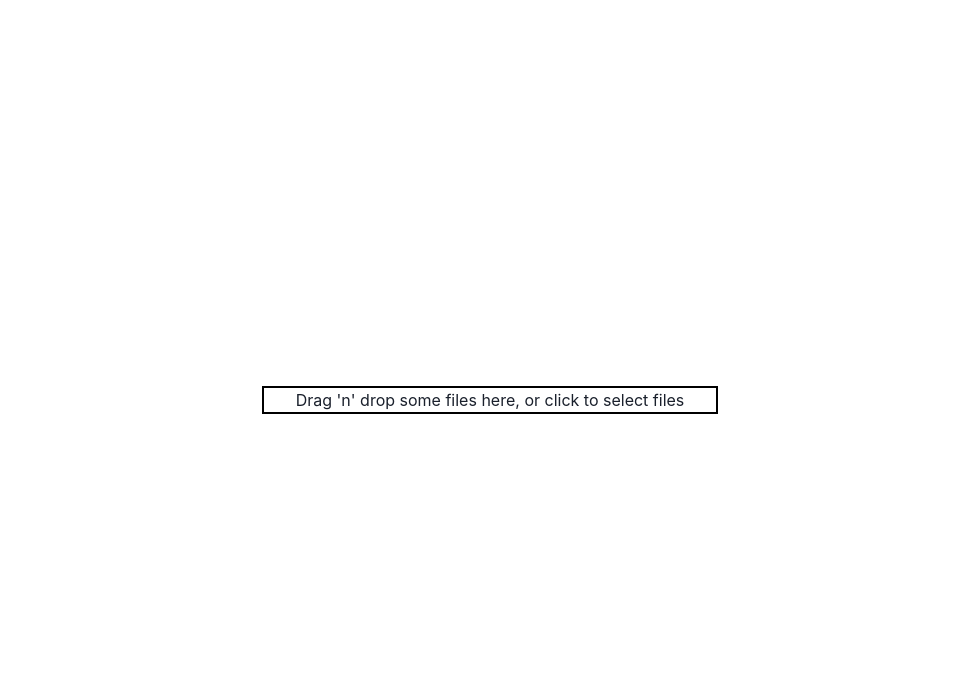
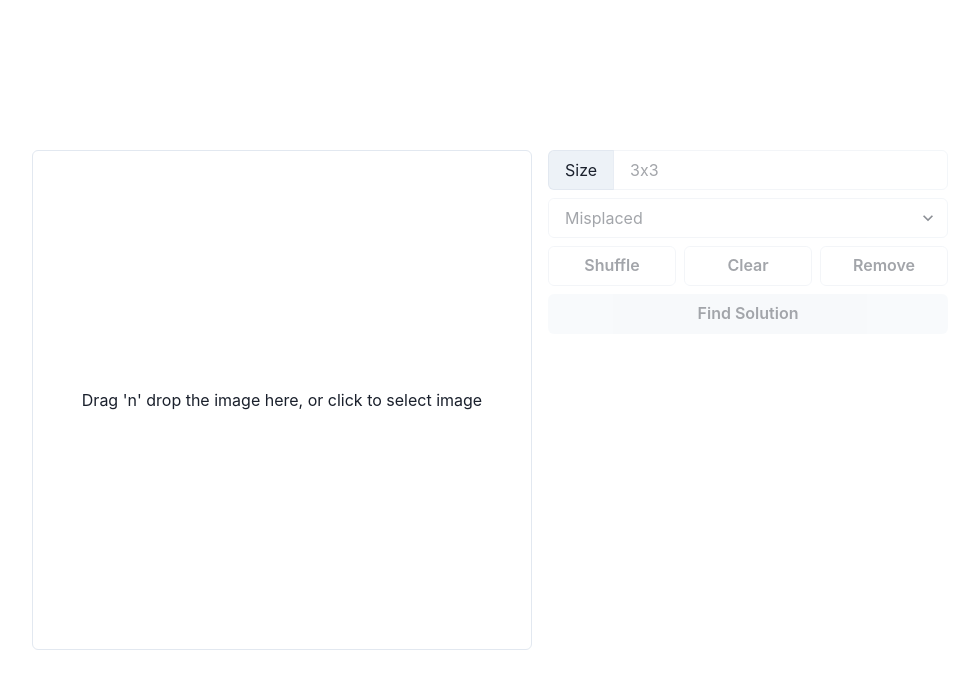
Before and after one commit to 1cedrus/aStar, a React (Vite) app: page / in a window 1280 px wide. Shown: the top 688 px of the page, without its empty margins (150-1114 px from the left). Built offline with nearby package versions, Linux system fonts and the light colour scheme.

Commit message:
Add aStar algorithm 🚀

```diff
--- a/package.json
+++ b/package.json
@@ -10,13 +10,15 @@
   },
   "dependencies": {
     "@chakra-ui/react": "^2.8.2",
+    "@datastructures-js/priority-queue": "^6.3.1",
     "@emotion/react": "^11.11.4",
     "@emotion/styled": "^11.11.5",
     "framer-motion": "^11.1.7",
     "prettier": "^3.2.5",
     "react": "^18.2.0",
     "react-dom": "^18.2.0",
-    "react-dropzone": "^14.2.3"
+    "react-dropzone": "^14.2.3",
+    "react-toastify": "^10.0.5"
   },
   "devDependencies": {
     "@types/react": "^18.2.66",
--- a/src/App.tsx
+++ b/src/App.tsx
@@ -1,18 +1,13 @@
 import { Flex } from '@chakra-ui/react';
-import Dropzone from '@/components/Dropzone.tsx';
-import { useState } from 'react';
 import Puzzle from '@/components/Puzzle.tsx';
+import { ToastContainer } from 'react-toastify';
+import 'react-toastify/dist/ReactToastify.css';
 
 function App() {
-  const [image, setImage] = useState<string>('');
-
-  const handleDrop = (imageURL: string) => {
-    setImage(imageURL);
-  };
-
   return (
     <Flex h='100vh' w='full' justify='center' align='center'>
-      {image ? <Puzzle imageURL={image} /> : <Dropzone onChange={handleDrop} />}
+      <Puzzle />
+      <ToastContainer />
     </Flex>
   );
 }
--- a/src/components/Dropzone.tsx
+++ b/src/components/Dropzone.tsx
@@ -1,6 +1,6 @@
 import { useCallback } from 'react';
 import { useDropzone } from 'react-dropzone';
-import { Box } from '@chakra-ui/react';
+import { Flex } from '@chakra-ui/react';
 import { Props } from '@/types.ts';
 
 interface DropzoneProps extends Props {
@@ -23,9 +23,19 @@ export default function Dropzone({ onChange }: DropzoneProps) {
   const { getRootProps, getInputProps, isDragActive } = useDropzone({ onDrop, multiple: false });
 
   return (
-    <Box {...getRootProps()} border='2px solid black' px={8} cursor='pointer'>
+    <Flex
+      {...getRootProps()}
+      height='500px'
+      width='500px'
+      borderRadius={6}
+      border='1px solid'
+      borderColor='chakra-border-color'
+      overflow='hidden'
+      cursor='pointer'
+      justify='center'
+      align='center'>
       <input {...getInputProps({ accept: 'image/*' })} />
-      {isDragActive ? <p>Drop the files here ...</p> : <p>Drag 'n' drop some files here, or click to select files</p>}
-    </Box>
+      {isDragActive ? <p>Drop the image here ...</p> : <p>Drag 'n' drop the image here, or click to select image</p>}
+    </Flex>
   );
 }
--- a/src/components/Puzzle.tsx
+++ b/src/components/Puzzle.tsx
@@ -1,6 +1,36 @@
-import { Props } from '@/types.ts';
+import { Heuristic, SolutionInfo } from '@/types.ts';
 import { useEffect, useState } from 'react';
-import { Box, Flex, Input, InputGroup, InputLeftAddon } from '@chakra-ui/react';
+import { Box, Button, Flex, Input, InputGroup, InputLeftAddon, Select } from '@chakra-ui/react';
+import Dropzone from '@/components/Dropzone.tsx';
+import { toast } from 'react-toastify';
+import { misplaced } from '@/utils/heuristics.ts';
+
+function getMoveDir(move: number[], pieces: number[], columns: number) {
+  const indexOfCursor = pieces.indexOf(0);
+  const newIndexOfCursor = move.indexOf(0);
+
+  if (newIndexOfCursor - indexOfCursor === 1) return Direction.RIGHT;
+  else if (newIndexOfCursor - indexOfCursor === -1) return Direction.LEFT;
+  else if (newIndexOfCursor - indexOfCursor === columns) return Direction.DOWN;
+  else return Direction.UP;
+}
+
+function isSolvable(state: number[]) {
+  let inversions = 0;
+
+  for (let i = 0; i < state.length; i++) {
+    if (!state[i]) continue;
+    for (let j = i + 1; j < state.length; j++) {
+      if (!state[j]) continue;
+
+      if (state[i] > state[j]) {
+        inversions++;
+      }
+    }
+  }
+
+  return inversions % 2 === 0;
+}
 
 enum Direction {
   UP,
@@ -9,64 +39,151 @@ enum Direction {
   RIGHT,
 }
 
-interface PuzzleProps extends Props {
-  imageURL: string;
-}
-
-export default function Puzzle({ imageURL }: PuzzleProps) {
+export default function Puzzle() {
   const [size, setSize] = useState<string>('3x3');
   const [rows, columns] = size.split('x').map((o) => parseInt(o));
   const [pieces, setPieces] = useState<number[]>([]);
+  const [heuristic, setHeuristic] = useState<Heuristic>(Heuristic.MISPLACED);
+  const [onFinding, setOnFinding] = useState(false);
+  const [solution, setSolution] = useState<SolutionInfo>();
+  const [image, setImage] = useState('');
+  const [worker, setWorker] = useState<Worker>();
+  const [solveInterval, setSolveInterval] = useState<number>();
+  const [onSolving, setOnSolving] = useState(false);
 
-  useEffect(() => {
-    if (!imageURL) return;
+  const stopFindSolution = () => {
+    if (worker) {
+      worker.terminate();
+      setOnFinding(false);
+      setWorker(undefined);
+    }
+  };
 
-    const pieces = Array.from({ length: rows * columns - 1 }, (_, i) => i + 1);
-    setPieces([...pieces, 0]);
+  const handleDrop = (imageURL: string) => {
+    setImage(imageURL);
+  };
 
+  const doSolve = (solution: number[][]) => {
+    if (!solution.length) return;
+
+    let lastMove = solution.shift()!;
+    const solveInterval = setInterval(() => {
+      if (solution.length === 0) {
+        stopSolving();
+        console.log('Done');
+      } else {
+        const move = solution.shift()!;
+
+        doMove(getMoveDir(move, lastMove, columns), lastMove);
+        lastMove = move;
+      }
+    }, 1000);
+
+    setSolveInterval(solveInterval);
+  };
+
+  const stopSolving = () => {
+    clearInterval(solveInterval);
+    setSolveInterval(undefined);
+  };
+
+  const findSolution = () => {
+    setOnFinding(true);
+    const startTime = Date.now();
+
+    const worker = new Worker(new URL('../utils/worker.ts', import.meta.url), { type: 'module' });
+    worker.postMessage([pieces, heuristic, rows, columns]);
+    worker.onmessage = (e) => {
+      try {
+        const info = e.data as SolutionInfo;
+
+        console.log(info);
+
+        info.time = Date.now() - startTime;
+        info.steps = info.solution.length - 1;
+
+        setSolution(info);
+        setOnFinding(false);
+      } catch (e) {
+        toast.error('Out of stack =))');
+        clearStuff();
+      }
+    };
+
+    setWorker(worker);
+  };
+
+  const renderPuzzle = (pieces: number[]) => {
     const canvas = document.querySelector('canvas')!;
     const ctx = canvas.getContext('2d')!;
     const img = new Image();
+    const cWidth = Math.ceil(canvas.width / columns);
+    const cHeight = Math.ceil(canvas.height / rows);
 
-    const cWidth = Math.floor(canvas.width / columns);
-    const cHeight = Math.floor(canvas.height / rows);
-
-    ctx.clearRect(0, 0, cWidth, cHeight);
+    ctx.clearRect(0, 0, canvas.width, canvas.height);
 
     img.onload = () => {
       const bWidth = Math.floor(img.width / columns);
       const bHeight = Math.floor(img.height / rows);
 
-      for (let row = 0; row < rows; row++) {
-        for (let col = 0; col < columns; col++) {
-          if (row === rows - 1 && col === columns - 1) {
-            // Ignore the last piece
-            continue;
-          }
+      pieces.forEach((piece, index) => {
+        if (piece === 0) return;
 
-          const sx = col * bWidth;
-          const sy = row * bHeight;
+        const y = Math.floor((piece - 1) / columns);
+        const x = piece - 1 - y * columns;
 
-          const dx = col * cWidth;
-          const dy = row * cHeight;
+        const sx = x * bWidth;
+        const sy = y * bHeight;
+
+        const dx = (index % columns) * cWidth;
+        const dy = Math.floor(index / columns) * cHeight;
 
         ctx.drawImage(img, sx, sy, bWidth, bHeight, dx, dy, cWidth, cHeight);
-        }
-      }
+      });
     };
 
-    img.src = imageURL;
-  }, [imageURL, size]);
+    img.src = image;
+  };
 
-  const doMove = (direction: Direction) => {
+  const doClear = () => {
+    clearStuff();
+
+    const pieces = Array.from({ length: rows * columns - 1 }, (_, i) => i + 1);
+    setPieces([...pieces, 0]);
+
+    renderPuzzle(pieces);
+  };
+
+  const doShuffle = () => {
+    clearStuff();
+
+    let pieces;
+    do {
+      pieces = new Set<number>();
+      while (pieces.size < rows * columns) {
+        pieces.add(Math.floor(Math.random() * rows * columns));
+      }
+    } while (!isSolvable(Array.from(pieces)));
+
+    setPieces(Array.from(pieces));
+    renderPuzzle(Array.from(pieces));
+  };
+
+  useEffect(() => {
+    if (!image) return;
+
+    doClear();
+  }, [image, size]);
+
+  const doMove = (direction: Direction, state?: number[]) => {
     const canvas = document.querySelector('canvas')!;
     const ctx = canvas.getContext('2d')!;
     const img = new Image();
 
-    const cWidth = Math.floor(canvas.width / columns);
-    const cHeight = Math.floor(canvas.height / rows);
+    const cWidth = Math.ceil(canvas.width / columns);
+    const cHeight = Math.ceil(canvas.height / rows);
 
-    const indexOfCursor = pieces.indexOf(0);
+    const indexOfCursor = state ? state.indexOf(0) : pieces.indexOf(0);
     const cursorY = Math.floor(indexOfCursor / columns);
     const cursorX = indexOfCursor - cursorY * columns;
 
@@ -104,15 +221,15 @@ export default function Puzzle({ imageURL }: PuzzleProps) {
         break;
     }
 
+    const chooseBlockIndex = chooseBlockY * columns + chooseBlockX;
+    const chooseBlock = state ? state[chooseBlockIndex] : pieces[chooseBlockIndex];
+
+    const row = Math.floor((chooseBlock - 1) / columns);
+    const col = chooseBlock - 1 - row * columns;
+
     img.onload = () => {
       const bWidth = Math.floor(img.width / columns);
       const bHeight = Math.floor(img.height / rows);
-
-      const chooseBlockIndex = chooseBlockY * columns + chooseBlockX;
-      const chooseBlock = pieces[chooseBlockIndex];
-
-      const row = Math.floor((chooseBlock - 1) / columns);
-      const col = chooseBlock - 1 - row * columns;
 
       const sx = col * bWidth;
       const sy = row * bHeight;
@@ -120,8 +237,22 @@ export default function Puzzle({ imageURL }: PuzzleProps) {
       const dx = cursorX * cWidth;
       const dy = cursorY * cHeight;
 
-      ctx.clearRect(chooseBlockX * cWidth, chooseBlockY * cHeight, cWidth, cHeight);
-      ctx.drawImage(img, sx, sy, bWidth, bHeight, Math.floor(dx), Math.floor(dy), cWidth, cHeight);
+      let lastX = chooseBlockX * cWidth;
+      let lastY = chooseBlockY * cHeight;
+
+      const animate = setInterval(() => {
+        if (lastX === dx && lastY === dy) {
+          clearInterval(animate);
+        } else {
+          ctx.clearRect(lastX, lastY, cWidth, cHeight);
+
+          lastX = Math.abs(lastX - dx) < 20 ? dx : lastX < dx ? lastX + 20 : lastX - 20;
+          lastY = Math.abs(lastY - dy) < 20 ? dy : lastY < dy ? lastY + 20 : lastY - 20;
+
+          ctx.drawImage(img, sx, sy, bWidth, bHeight, lastX, lastY, cWidth, cHeight);
+        }
+      }, 5);
+    };
 
     setPieces((prev) => {
       const newPieces = [...prev];
@@ -131,15 +262,26 @@ export default function Puzzle({ imageURL }: PuzzleProps) {
 
       return newPieces;
     });
+
+    img.src = image;
   };
 
-    img.src = imageURL;
+  const clearStuff = () => {
+    solveInterval && clearInterval(solveInterval);
+    setSolution(undefined);
+    stopFindSolution();
+  };
+
+  const doRemove = () => {
+    clearStuff();
+    setImage('');
   };
 
   const handleClick = (e: any) => {
+    clearStuff();
+
     const canvas = document.querySelector('canvas')!;
     const pos = canvas.getBoundingClientRect();
-    const img = new Image();
 
     const cWidth = Math.floor(canvas.width / columns);
     const cHeight = Math.floor(canvas.height / rows);
@@ -160,84 +302,81 @@ export default function Puzzle({ imageURL }: PuzzleProps) {
     } else if (clickedY - cursorY === -1 && clickedX === cursorX) {
       doMove(Direction.UP);
     }
-
-    //
-    // img.onload = () => {
-    //   const bWidth = Math.floor(img.width / rows);
-    //   const bHeight = Math.floor(img.height / columns);
-    //
-    //   let row = Math.floor((e.clientY - pos.y) / cHeight);
-    //   let col = Math.floor((e.clientX - pos.x) / cWidth);
-    //
-    //   if (possibleMoves.includes(row * columns + col)) {
-    //     let lastX = col * cWidth;
-    //     let lastY = row * cHeight;
-    //     ctx.clearRect(lastX, lastY, cWidth, cHeight);
-    //
-    //     const o = pieces[row * columns + col];
-    //     let x = Math.floor(o / rows);
-    //     let y = o - x * rows;
-    //
-    //     const sx = y * bWidth;
-    //     const sy = x * bHeight;
-    //
-    //     const dx = emptyY * cWidth;
-    //     const dy = emptyX * cHeight;
-    //
-    //     const animate = setInterval(() => {
-    //       if (lastX !== dx || lastY !== dy) {
-    //         ctx.clearRect(Math.floor(lastX), Math.floor(lastY), cWidth, cHeight);
-    //
-    //         lastX =
-    //           Math.abs(lastX - dx) < 10
-    //             ? dx
-    //             : lastX < dx
-    //               ? lastX + cWidth / 5
-    //               : lastX > dx
-    //                 ? lastX - cWidth / 5
-    //                 : lastX;
-    //         lastY =
-    //           Math.abs(lastY - dy) < 10
-    //             ? dy
-    //             : lastY < dy
-    //               ? lastY + cHeight / 5
-    //               : lastY > dy
-    //                 ? lastY - cHeight / 5
-    //                 : lastY;
-    //
-    //         ctx.drawImage(img, sx, sy, bWidth, bHeight, Math.floor(lastX), Math.floor(lastY), cWidth, cHeight);
-    //       } else {
-    //         clearInterval(animate);
-    //       }
-    //     }, 20);
-    //
-    //     setPieces((prev) => {
-    //       const newPieces = [...prev];
-    //
-    //       const lastOIndex = newPieces.indexOf(o);
-    //       newPieces[indexOfEmpty] = o;
-    //       newPieces[lastOIndex] = 0;
-    //
-    //       return newPieces;
-    //     });
-    //   }
-    // };
-
-    img.src = imageURL;
   };
 
-  console.log(pieces);
+  useEffect(() => {
+    setOnSolving(!!solveInterval);
+  }, [solveInterval]);
+
+  const handleSolving = () => {
+    if (onSolving) {
+      stopSolving();
+    } else {
+      doSolve(solution!.solution);
+    }
+  };
+
+  const isDisabled = !image || onFinding || onSolving;
 
   return (
-    <Flex gap={2}>
-      <Box borderRadius={6} border='1px solid' borderColor='chakra-border-color'>
+    <Flex gap={4}>
+      {image ? (
+        <Box borderRadius={6} border='1px solid' borderColor='chakra-border-color' overflow='hidden'>
           <canvas onClick={handleClick} height='500px' width='500px'></canvas>
         </Box>
-      <Flex dir='column'>
+      ) : (
+        <Dropzone onChange={handleDrop} />
+      )}
+      <Flex direction='column' gap={2} width='25rem'>
         <InputGroup>
           <InputLeftAddon>Size</InputLeftAddon>
-          <Input value={size} onChange={(e) => setSize(e.target.value)} placeholder='{number}x{number}' />
+          <Input
+            value={size}
+            onChange={(e) => setSize(e.target.value)}
+            placeholder='{number}x{number}'
+            disabled={isDisabled}
+          />
         </InputGroup>
+        <Select value={heuristic} onChange={(e) => setHeuristic(e.target.value as Heuristic)} disabled={isDisabled}>
+          <option value={Heuristic.MISPLACED}>{Heuristic.MISPLACED}</option>
+          <option value={Heuristic.MANHATTAN}>{Heuristic.MANHATTAN}</option>
+          <option value={Heuristic.UNKNOWN}>{Heuristic.UNKNOWN}</option>
+        </Select>
+        <Flex gap={2}>
+          <Button onClick={doShuffle} variant='outline' w='100%' isDisabled={isDisabled}>
+            Shuffle
+          </Button>
+          <Button onClick={doClear} variant='outline' w='100%' isDisabled={isDisabled}>
+            Clear
+          </Button>
+          <Button onClick={doRemove} variant='outline' w='100%' isDisabled={isDisabled}>
+            Remove
+          </Button>
+        </Flex>
+        <Button
+          onClick={findSolution}
+          loadingText='Finding'
+          isLoading={onFinding}
+          isDisabled={isDisabled || !misplaced(pieces, rows, columns)}>
+          Find Solution
+        </Button>
+        {onFinding && (
+          <Button onClick={stopFindSolution} colorScheme='red'>
+            Stop Finding
+          </Button>
+        )}
+        {solution && (
+          <Flex gap={2} justify='space-between' align='center'>
+            <Box>
+              <p>Time: {solution.time}ms</p>
+              <p>Inspected Nodes: {solution.inspectedNodes}</p>
+              <p>Steps: {solution.steps}</p>
+            </Box>
+            <Button onClick={() => handleSolving()} colorScheme={onSolving ? 'red' : 'gray'}>
+              {onSolving ? 'Stop' : 'Solve'}
+            </Button>
+          </Flex>
+        )}
       </Flex>
     </Flex>
   );
--- a/src/types.ts
+++ b/src/types.ts
@@ -2,3 +2,21 @@ export interface Props {
   children?: React.ReactNode;
   className?: string;
 }
+
+export interface Node {
+  state: number[];
+  cost: number;
+}
+
+export enum Heuristic {
+  MISPLACED = 'Misplaced',
+  MANHATTAN = 'Manhattan',
+  UNKNOWN = 'Unknown',
+}
+
+export interface SolutionInfo {
+  solution: number[][];
+  time?: number;
+  inspectedNodes: number;
+  steps: number;
+}
--- /dev/null
+++ b/src/utils/astar.ts
@@ -0,0 +1,88 @@
+import { Node, SolutionInfo } from '@/types.ts';
+import { PriorityQueue } from '@datastructures-js/priority-queue';
+
+export function isGoalState(state: number[], rows: number, cols: number) {
+  return state.every((value, index) => (index !== rows * cols - 1 ? value === index + 1 : !value));
+}
+
+export function getPath(parents: Map<string, number[]>, state: number[]) {
+  const path = [state];
+
+  while (parents.has(state.toString())) {
+    state = parents.get(state.toString())!;
+    path.unshift(state);
+  }
+
+  return path;
+}
+
+export function getNeighbors(state: number[], rows: number, cols: number) {
+  const indexOfCursor = state.indexOf(0);
+  const cursorY = Math.floor(indexOfCursor / cols);
+  const cursorX = indexOfCursor - cursorY * cols;
+
+  const neighbors: number[][] = [];
+
+  cursorX > 0 && neighbors.push(state.toSpliced(indexOfCursor - 1, 2, 0, state[indexOfCursor - 1]));
+
+  cursorY > 0 &&
+    neighbors.push(
+      state
+        .toSpliced(indexOfCursor, 1, state[cursorX + (cursorY - 1) * rows])
+        .toSpliced(cursorX + (cursorY - 1) * rows, 1, 0),
+    );
+
+  cursorX < cols - 1 && neighbors.push(state.toSpliced(indexOfCursor, 2, state[indexOfCursor + 1], 0));
+
+  cursorY < rows - 1 &&
+    neighbors.push(
+      state
+        .toSpliced(indexOfCursor, 1, state[cursorX + (cursorY + 1) * rows])
+        .toSpliced(cursorX + (cursorY + 1) * rows, 1, 0),
+    );
+
+  return neighbors;
+}
+
+export function aStar(
+  startState: number[],
+  heuristic: (state: number[], rows: number, cols: number) => number,
+  rows: number,
+  cols: number,
+) {
+  const visited = new Set<string>();
+  const queue = new PriorityQueue<Node>((a, b) => a.cost - b.cost);
+  const parents = new Map<string, number[]>();
+  const costs = new Map<string, number>();
+
+  queue.push({ state: startState, cost: heuristic(startState, rows, cols) });
+  costs.set(startState.toString(), 0);
+
+  while (queue.size() > 0) {
+    const { state } = queue.pop()!;
+
+    if (isGoalState(state, rows, cols)) {
+      return {
+        solution: getPath(parents, state),
+        inspectedNodes: visited.size,
+      } as SolutionInfo;
+    }
+
+    visited.add(state.toString());
+
+    for (const neighbor of getNeighbors(state, rows, cols)) {
+      if (visited.has(neighbor.toString())) continue;
+
+      const newCost = costs.get(state.toString())! + 1;
+      const oldCost = costs.get(neighbor.toString());
+      if (!oldCost || newCost < oldCost) {
+        costs.set(neighbor.toString(), newCost);
+        parents.set(neighbor.toString(), state);
+
+        queue.push({ state: neighbor, cost: newCost + heuristic(neighbor, rows, cols) });
+      }
+    }
+  }
+
+  throw new Error('No solution found');
+}
--- /dev/null
+++ b/src/utils/heuristics.ts
@@ -0,0 +1,59 @@
+export function misplaced(state: number[], _rows: number, _cols: number) {
+  let count = 0;
+
+  for (let i = 0; i < state.length; i++) {
+    if (state[i] === 0 && i !== state.length - 1) {
+      count += 1;
+    } else if (state[i] !== 0 && state[i] !== i + 1) {
+      count += 1;
+    }
+  }
+
+  return count;
+}
+
+export function manhattan(state: number[], _rows: number, cols: number) {
+  let count = 0;
+
+  for (let i = 0; i < state.length; i++) {
+    let targetX;
+    let targetY;
+    if (state[i]) {
+      targetX = (state[i] - 1) % cols;
+      targetY = Math.floor((state[i] - 1) / cols);
+    } else {
+      targetX = (state.length - 1) % cols;
+      targetY = Math.floor((state.length - 1) / cols);
+    }
+
+    const cursorX = i % cols;
+    const cursorY = Math.floor(i / cols);
+
+    count += Math.abs(targetX - cursorX) + Math.abs(targetY - cursorY);
+  }
+
+  return count;
+}
+
+export function unknown(state: number[], _rows: number, cols: number) {
+  let count = 0;
+
+  for (let i = 0; i < state.length; i++) {
+    let targetX;
+    let targetY;
+    if (state[i]) {
+      targetX = (state[i] - 1) % cols;
+      targetY = Math.floor((state[i] - 1) / cols);
+    } else {
+      targetX = (state.length - 1) % cols;
+      targetY = Math.floor((state.length - 1) / cols);
+    }
+
+    const cursorX = i % cols;
+    const cursorY = Math.floor(i / cols);
+
+    count += Math.pow(Math.abs(targetX - cursorX), 2) + Math.pow(Math.abs(targetY - cursorY), 2);
+  }
+
+  return count - 0.15 * count;
+}
--- /dev/null
+++ b/src/utils/worker.ts
@@ -0,0 +1,26 @@
+import { aStar } from '@/utils/astar.ts';
+import { Heuristic } from '@/types.ts';
+import { manhattan, misplaced, unknown } from '@/utils/heuristics.ts';
+
+onmessage = (e) => {
+  const [state, heuristic, rows, cols] = e.data;
+
+  let heuristicFunc: (state: number[], rows: number, cols: number) => number;
+  switch (heuristic) {
+    case Heuristic.MISPLACED:
+      heuristicFunc = misplaced;
+      break;
+    case Heuristic.MANHATTAN:
+      heuristicFunc = manhattan;
+      break;
+    case Heuristic.UNKNOWN:
+      heuristicFunc = unknown;
+      break;
+    default:
+      throw new Error('Invalid heuristic');
+  }
+
+  const solution = aStar(state, heuristicFunc, rows, cols);
+
+  postMessage(solution);
+};
```
Also changed, not shown: 1 other file (tests, documents, lock files or other folders). Lines whose indentation alone changed are shown as unchanged.
